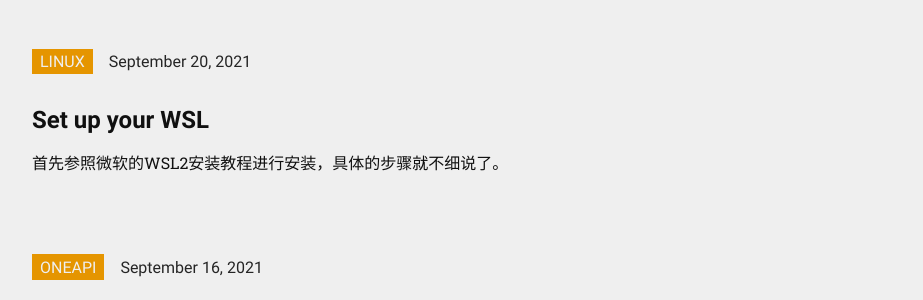
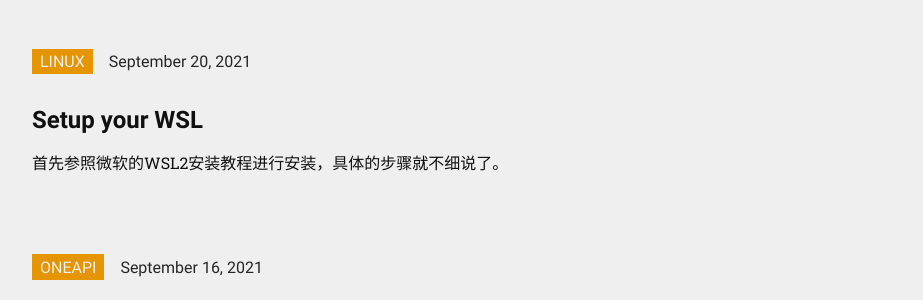
Before and after one commit to BlankPower/MyBlog, a Jekyll site: the page built from index.markdown, in a window 1280 px wide. Shown: the part 302-602 px from the top of the page, without its empty margins (172-1095 px from the left). Built offline with Jekyll 4.4.1, drawn with Linux system fonts in a browser that asks for light colours.

Commit message:
update post setup-your-wsl

```diff
--- a/_posts/2021-09-20-set-up-your-wsl.md
+++ b/_posts/2021-09-20-setup-your-wsl.md
@@ -1,6 +1,6 @@
 ---
 layout: post
-title:  "Set up your WSL"
+title:  "Setup your WSL"
 date:   2021-09-20 21:10:00 +0800
 category: Linux
 ---
@@ -20,7 +20,7 @@ function proxy_set() {
     curl myip.ipip.net;
     echo "proxy set.";
 }
-{% endhighlight}
+{% endhighlight %}
 
 这里假定windows端的clash已开启局域网代理（LAN）并且转发端口为7890。首先使用 `cat /etc/resolv.conf` 获取windows端(host)的IP地址，然后设置`http`、`https`等转发。其他具体的一些网络上的操作比如从windows端访问WSL的网络应用可以参照[微软WSL2的文档](https://docs.microsoft.com/en-us/windows/wsl/compare-versions)。
 
```
